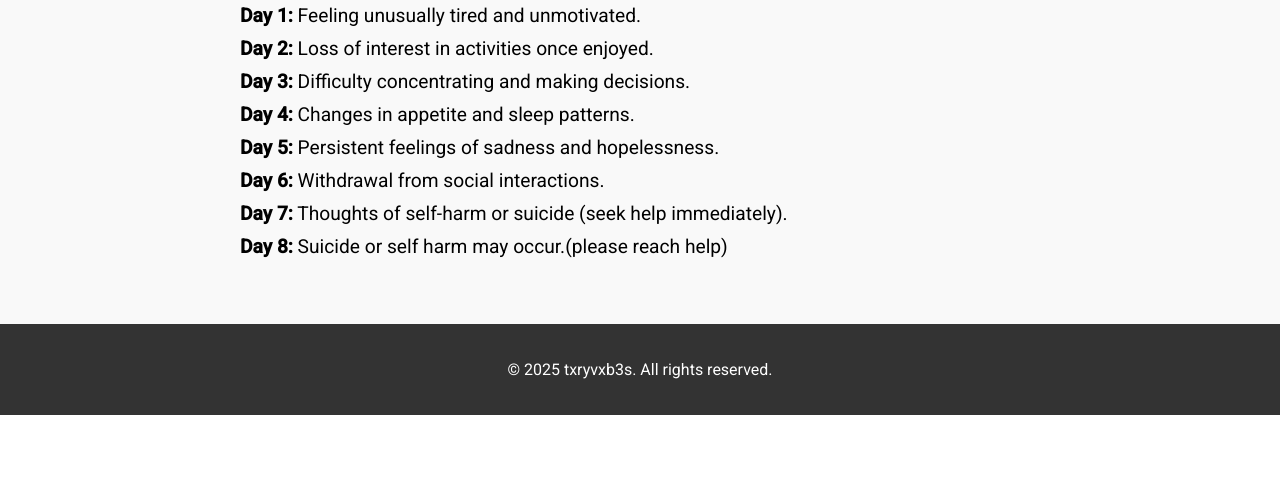
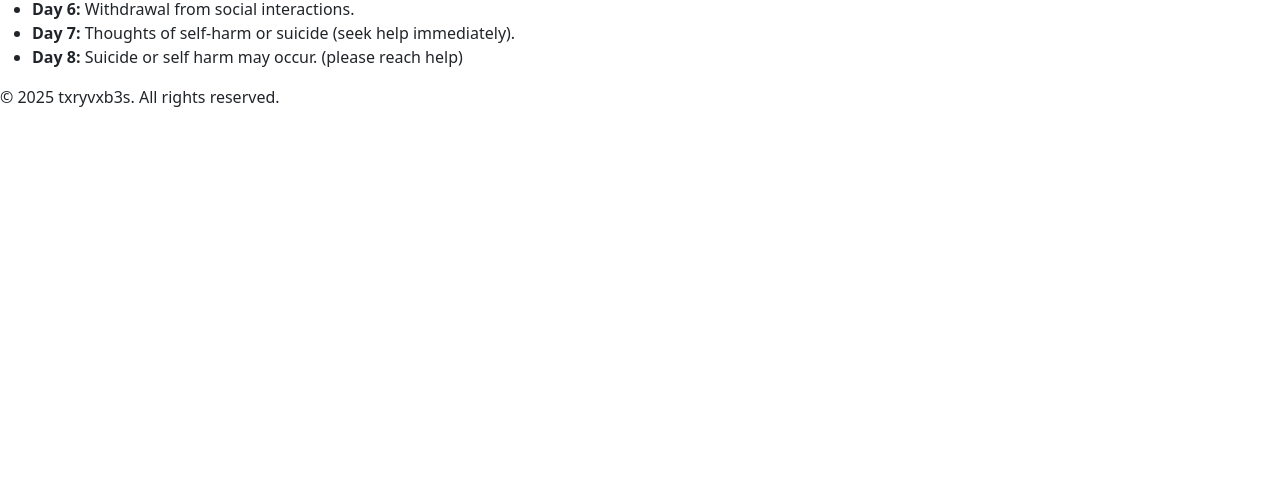
Before and after one commit to TerryTerryCyber/boreddword.github.io, a website: page timeline.html in a window 1280 px wide. Shown: the part 315-800 px from the top of the page. Drawn offline with nearby package versions, Linux system fonts and the light colour scheme; files that its build step writes are made by us from their sources.

Commit message:
uhhh using a new framework aka bootstrap css

```diff
--- /dev/null
+++ b/app.js
@@ -0,0 +1 @@
+// This file is intentionally left blank.
--- /dev/null
+++ b/index.js
@@ -0,0 +1,2 @@
+// src/index.js
+import './styles/style.scss';
--- /dev/null
+++ b/package.json
@@ -0,0 +1,5 @@
+{
+  "scripts": {
+    "build:css": "sass src/styles/style.scss dist/styles/style.css"
+  }
+}
--- /dev/null
+++ b/style.scss
@@ -0,0 +1,22 @@
+// Functions first
+@import "../node_modules/bootstrap/scss/functions";
+
+// Variable overrides second
+$primary: #900;
+$enable-shadows: true;
+$prefix: "mo-";
+
+// Required Bootstrap imports
+@import "../node_modules/bootstrap/scss/variables";
+@import "../node_modules/bootstrap/scss/variables-dark";
+@import "../node_modules/bootstrap/scss/maps";
+@import "../node_modules/bootstrap/scss/mixins";
+@import "../node_modules/bootstrap/scss/root";
+
+// Optional components
+@import "../node_modules/bootstrap/scss/utilities";
+@import "../node_modules/bootstrap/scss/reboot";
+@import "../node_modules/bootstrap/scss/containers";
+@import "../node_modules/bootstrap/scss/grid";
+@import "../node_modules/bootstrap/scss/helpers";
+@import "../node_modules/bootstrap/scss/utilities/api";
--- a/timeline.html
+++ b/timeline.html
@@ -4,7 +4,6 @@
     <meta charset="UTF-8">
     <meta name="viewport" content="width=device-width, initial-scale=1.0">
     <title>Depression Timeline</title>
-    <link href="https://fonts.googleapis.com/css2?family=Roboto:wght@300;400;500&family=Open+Sans:wght@300;400;600&display=swap" rel="stylesheet">
     <link rel="stylesheet" href="styles/style.css">
 </head>
 <body>
@@ -30,7 +29,7 @@
                 <li><strong>Day 5:</strong> Persistent feelings of sadness and hopelessness.</li>
                 <li><strong>Day 6:</strong> Withdrawal from social interactions.</li>
                 <li><strong>Day 7:</strong> Thoughts of self-harm or suicide (seek help immediately).</li>
-                <li><strong>Day 8:</strong> Suicide or self harm may occur.(please reach help)</li>
+                <li><strong>Day 8:</strong> Suicide or self harm may occur. (please reach help)</li>
             </ul>
         </div>
     </section>
--- /dev/null
+++ b/webpack.config.js
@@ -0,0 +1,15 @@
+// webpack.config.js
+module.exports = {
+    module: {
+      rules: [
+        {
+          test: /\.scss$/,
+          use: [
+            'style-loader', // Injects styles into DOM
+            'css-loader',   // Turns CSS into CommonJS
+            'sass-loader'   // Compiles Sass to CSS
+          ],
+        },
+      ],
+    },
+  };
```
Also changed, not shown: index.html (+2 -0 lines).
